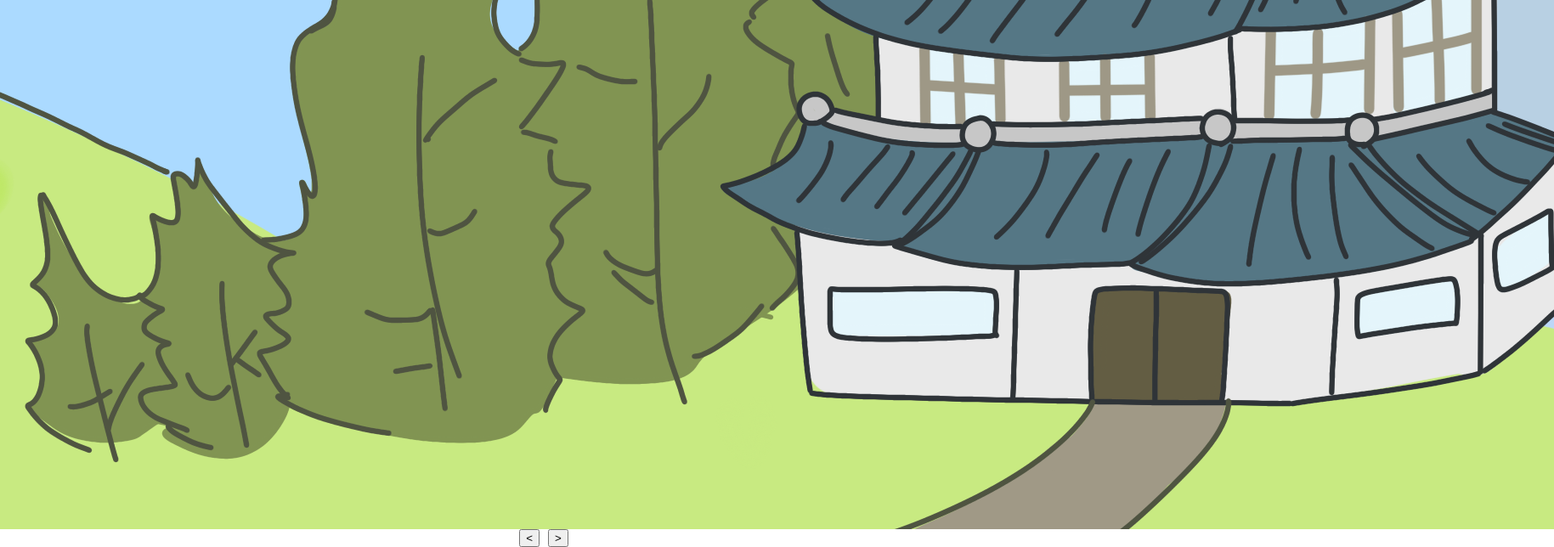
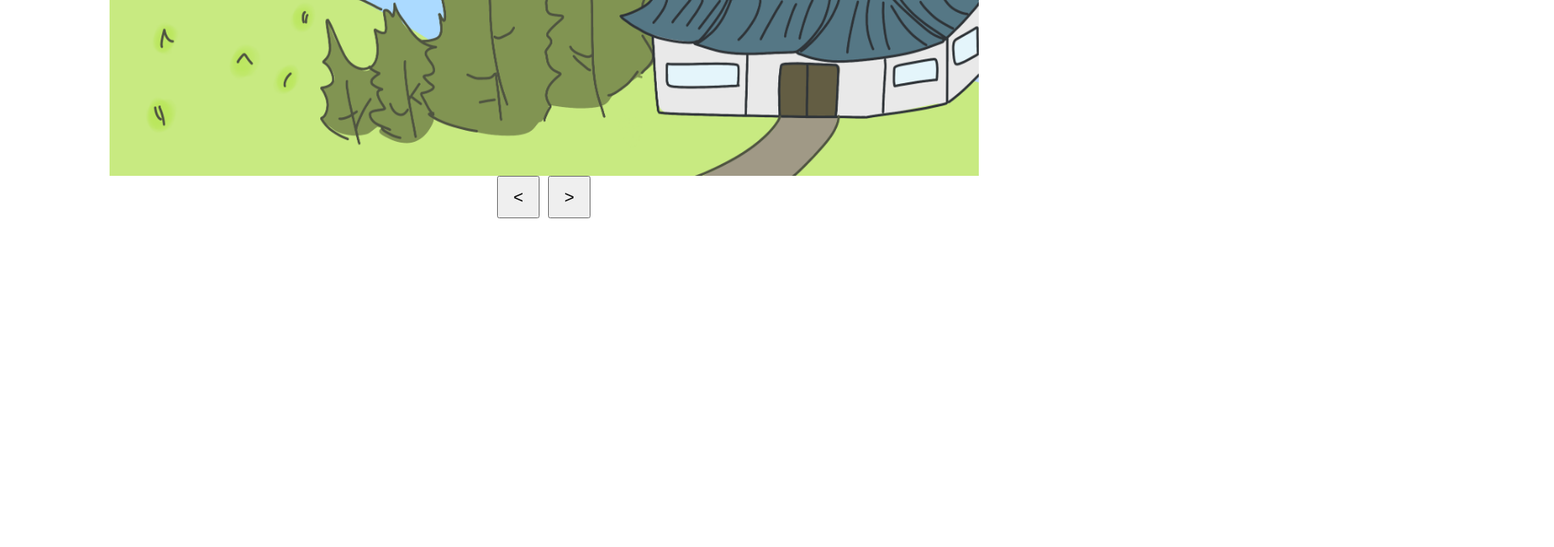
Before and after one commit to lsumi25/E-book-2024, a plain HTML site: page index.html in a window 1280 px wide. Shown: the part 518-1162 px from the top of the page at 85% size, 1829 px wide, since content can reach past the window. After the commit the page ends 800 px from the top, so only its background shows below. Drawn offline with Linux system fonts and the light colour scheme.

Commit message:
Update style.css

```diff
--- a/style.css
+++ b/style.css
@@ -1,4 +1,3 @@
-
 body, html {
     height: 100%;
     margin: 0;
@@ -15,14 +14,14 @@ body, html {
 }
 
 #backgroundImage {
-    width: 2377px; /* 배경 이미지의 너비 */
-    height: 1502px; /* 배경 이미지의 높이 */
+    width: 1024px; /* 배경 이미지의 너비 */
+    height: 700px; /* 배경 이미지의 높이 */
 }
 
 #foregroundImage {
     position: absolute;
-    max-width: 2377px; /* 이미지의 최대 너비 */
-    max-height: 1502px; /* 이미지의 최대 높이 */
+    max-width: 1024px; /* 이미지의 최대 너비 */
+    max-height: 700px; /* 이미지의 최대 높이 */
 }
 
 .button-container {
@@ -30,3 +29,10 @@ body, html {
     justify-content: center;
     gap: 10px; /* 버튼 사이의 간격 */
 }
+
+.button-container button {
+    width: 50px; /* 버튼의 너비 */
+    height: 50px; /* 버튼의 높이 */
+    font-size: 20px; /* 버튼 텍스트의 크기 */
+    padding: 10px; /* 버튼 내부 여백 */
+}
```
